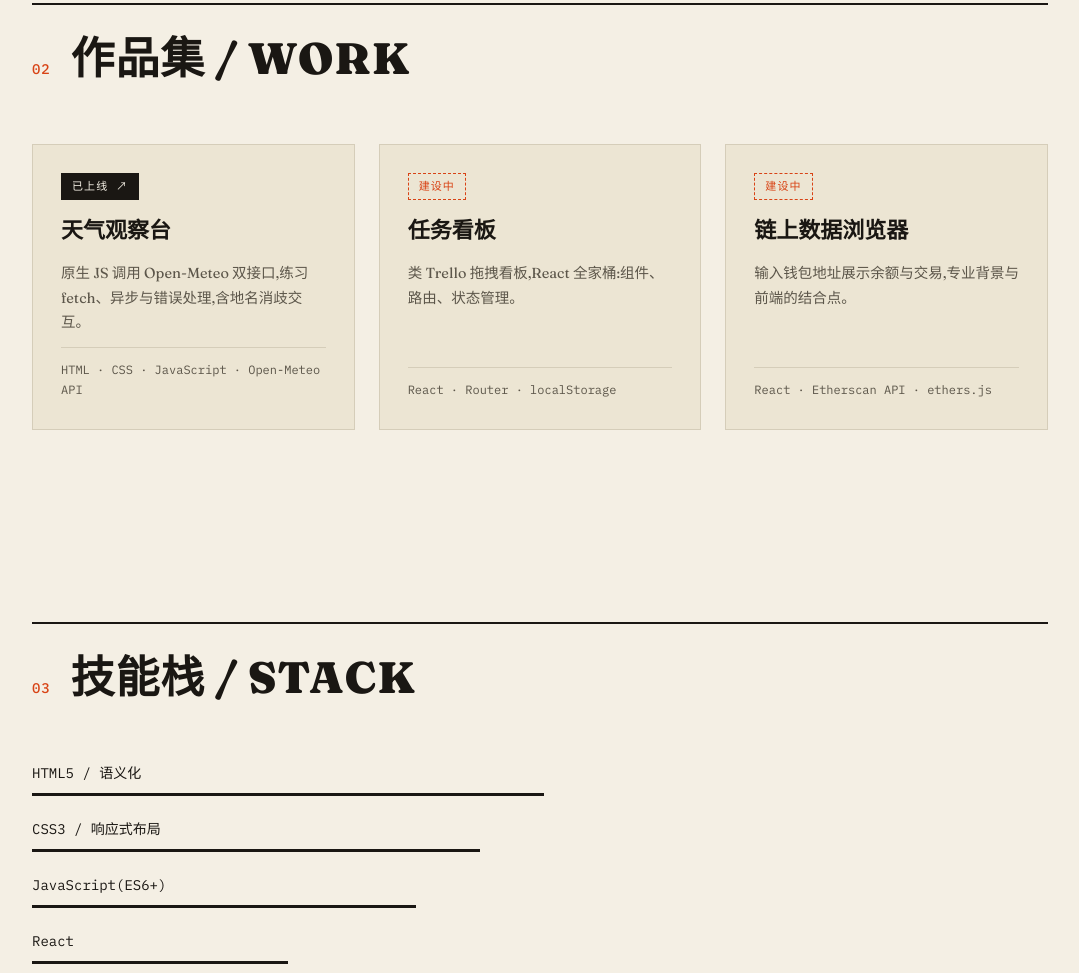
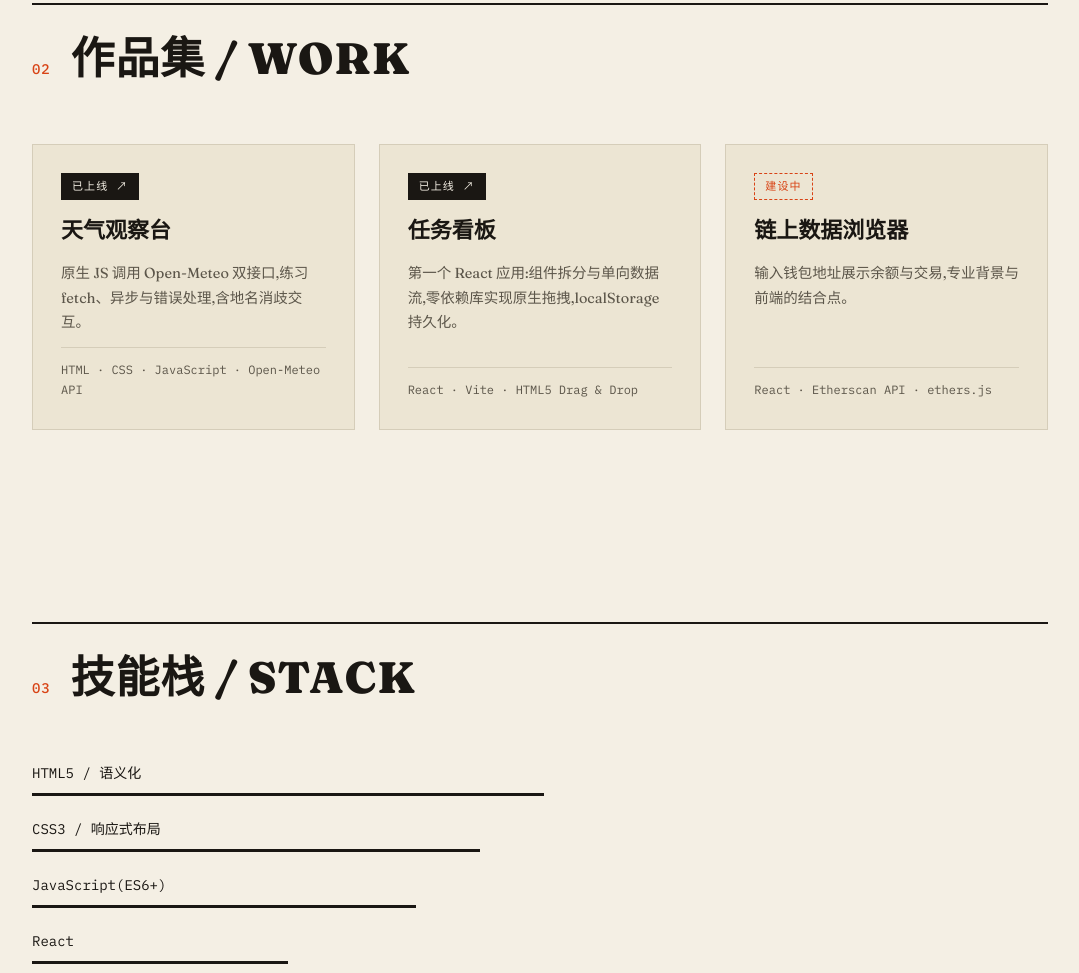
Before and after one commit to lkd0/LKD0.github.io, a plain HTML site: page index.html in a window 1280 px wide. Shown: the part 1446-2419 px from the top of the page, without its empty margins (100-1179 px from the left). Drawn offline with Linux system fonts and the light colour scheme.

Commit message:
feat: mark taskboard project as live in portfolio

```diff
--- a/index.html
+++ b/index.html
@@ -82,8 +82,8 @@
     </section>
 
     <!-- ============ 区块 3:作品 ============ -->
-    <!-- 现在是占位卡片。等做完 ①天气App ②看板 ③Web3数据浏览器,
-         就把真项目换进来——这也正是你接下来的学习路线 -->
+    <!-- 每上线一个项目,就把对应的"建设中"卡片换成已上线格式
+         (card__status--live + card__link),然后 commit + push 即刻生效 -->
     <section class="section" id="projects">
       <h2 class="section__title"><span class="section__num">02</span>作品集 / WORK</h2>
       <div class="projects">
@@ -94,10 +94,10 @@
           <p class="card__tags">HTML · CSS · JavaScript · Open-Meteo API</p>
         </article>
         <article class="card">
-          <span class="card__status">建设中</span>
-          <h3 class="card__title">任务看板</h3>
-          <p class="card__desc">类 Trello 拖拽看板,React 全家桶:组件、路由、状态管理。</p>
-          <p class="card__tags">React · Router · localStorage</p>
+          <span class="card__status card__status--live">已上线 ↗</span>
+          <h3 class="card__title"><a href="https://lkd0.github.io/taskboard/" target="_blank" class="card__link">任务看板</a></h3>
+          <p class="card__desc">第一个 React 应用:组件拆分与单向数据流,零依赖库实现原生拖拽,localStorage 持久化。</p>
+          <p class="card__tags">React · Vite · HTML5 Drag &amp; Drop</p>
         </article>
         <article class="card">
           <span class="card__status">建设中</span>
```
